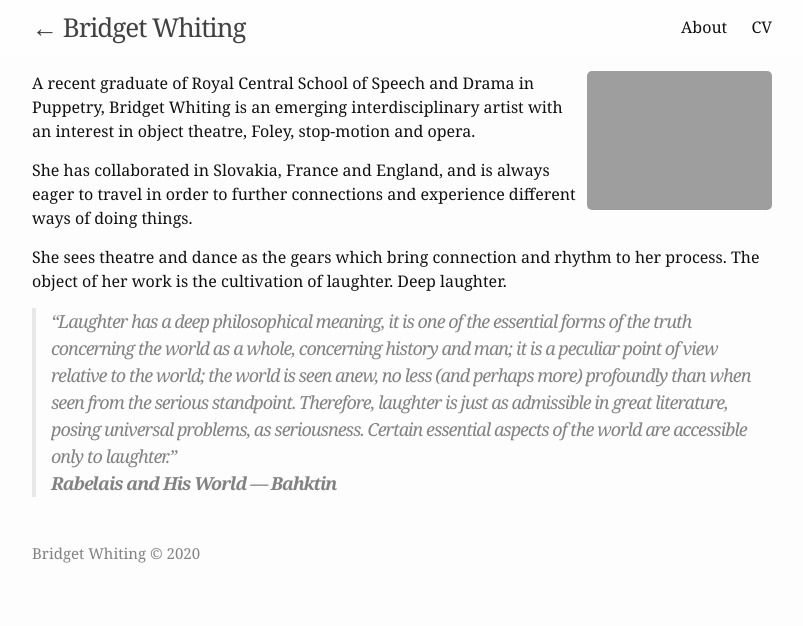
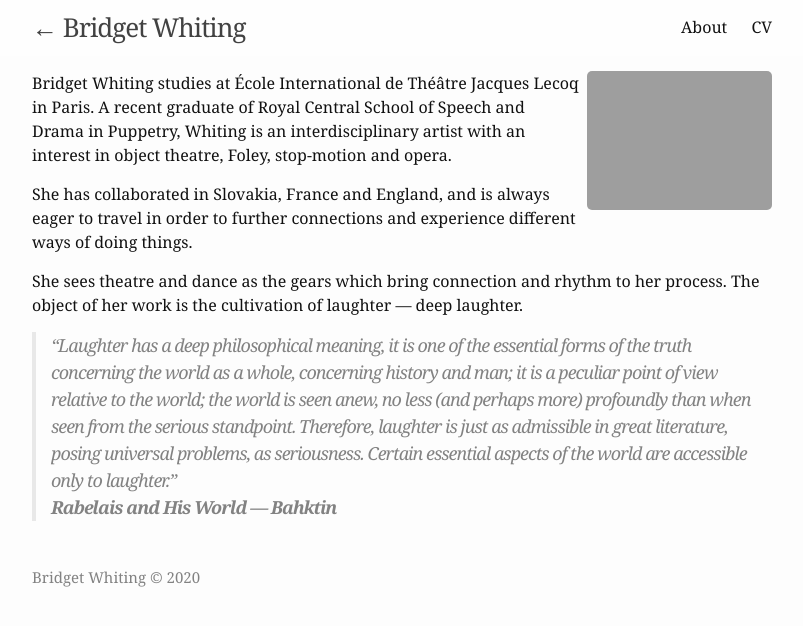
Before and after one commit to markwhiting/bridget, a Jekyll site: the page built from about.markdown, in a window 1280 px wide. Shown: the top 626 px of the page, without its empty margins (238-1041 px from the left). Built offline with Jekyll 4.4.1, drawn with Linux system fonts in a browser that asks for light colours.

Commit message:
Updated bio

```diff
--- a/about.markdown
+++ b/about.markdown
@@ -6,11 +6,11 @@ permalink: /about
 
 <img class="headerImage" src="{{ "/assets/Other/foxy long distance.jpeg" | absolute_url }}" />
 
-A recent graduate of Royal Central School of Speech and Drama in Puppetry, Bridget Whiting is an emerging interdisciplinary artist with an interest in object theatre, Foley, stop-motion and opera.
+Bridget Whiting studies at École International de Théâtre Jacques Lecoq in Paris. A recent graduate of Royal Central School of Speech and Drama in Puppetry, Whiting is an interdisciplinary artist with an interest in object theatre, Foley, stop-motion and opera.
 
 She has collaborated in Slovakia, France and England, and is always eager to travel in order to further connections and experience different ways of doing things.
 
-She sees theatre and dance as the gears which bring connection and rhythm to her process. The object of her work is the cultivation of laughter. Deep laughter.
+She sees theatre and dance as the gears which bring connection and rhythm to her process. The object of her work is the cultivation of laughter — deep laughter.
 
 > “Laughter has a deep philosophical meaning, it is one of the essential forms of the truth concerning the world as a whole, concerning history and man; it is a peculiar point of view relative to the world; the world is seen anew, no less (and perhaps more) profoundly than when seen from the serious standpoint. Therefore, laughter is just as admissible in great literature, posing universal problems, as seriousness. Certain essential aspects of the world are accessible only to laughter.”
 > **Rabelais and His World — Bahktin**
```
